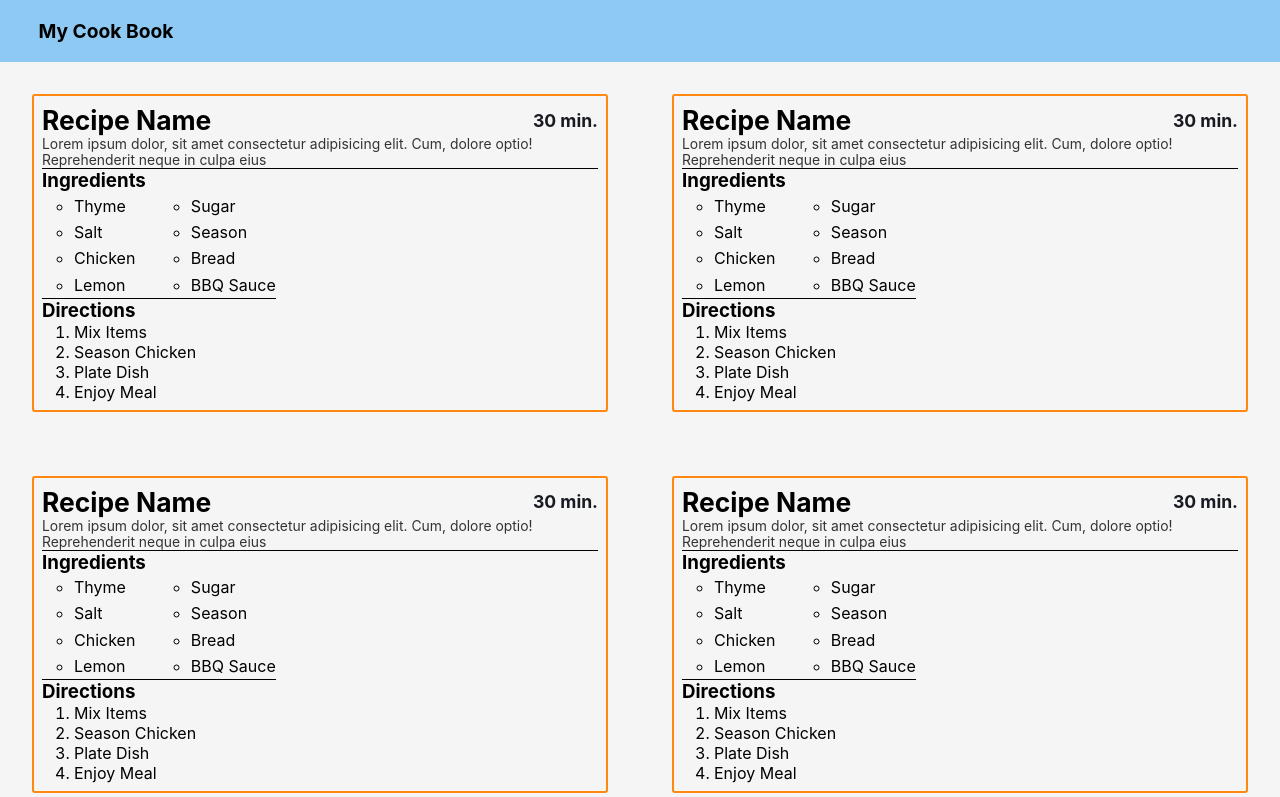
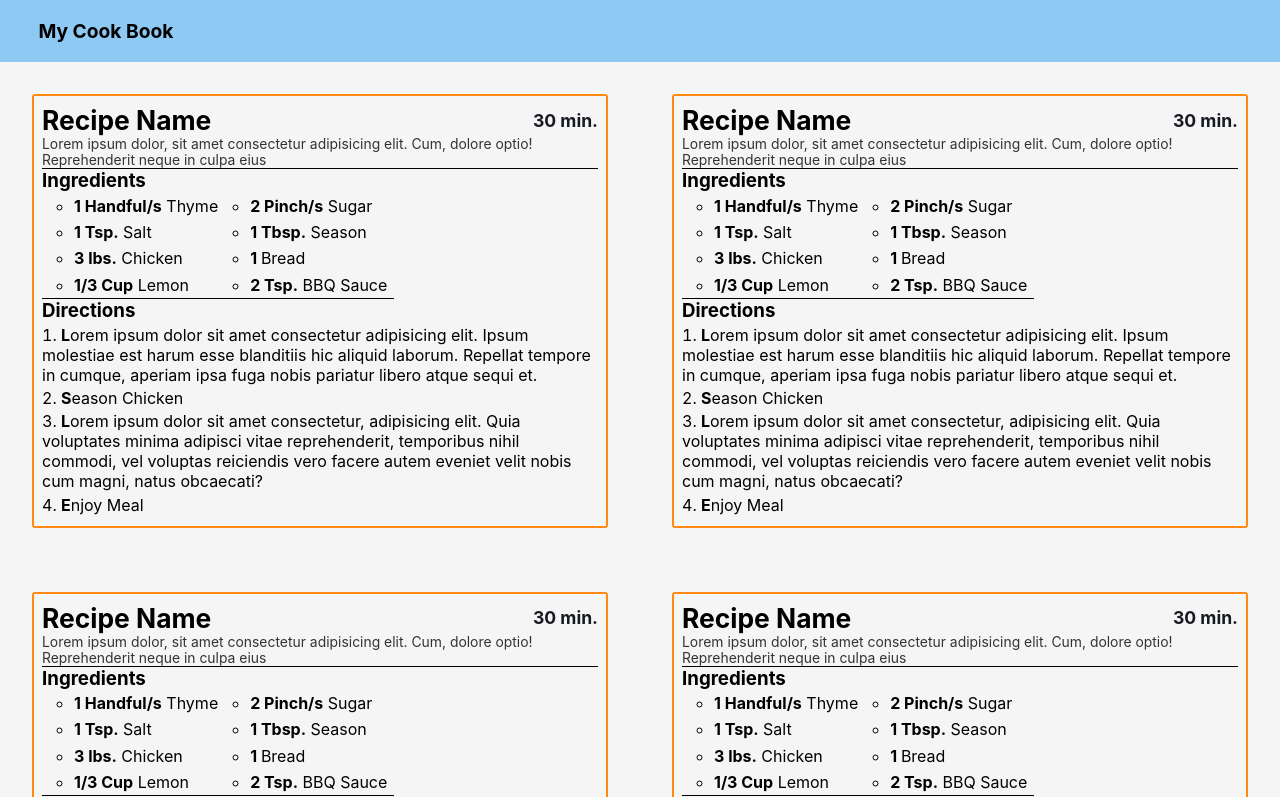
Before and after one commit to erikgalindo40/Full-Stack-Cook-Book, a React (Create React App) app in the folder frontend/: page /Dashboard in a window 1280 px wide. Shown: the top 797 px of the page. Built offline with nearby package versions, Linux system fonts and the light colour scheme.

Commit message:
improve recipe styles

```diff
--- a/frontend/src/App.css
+++ b/frontend/src/App.css
@@ -176,14 +176,19 @@ html, body, .App {
   margin-left: 2em;
   padding-block: .2em;
 }
+.ingredient-amount{
+  font-weight: bold;
+}
+.ingredient-unit{
+  font-weight: bold;
+}
 .recipe-directions {
   list-style-type: decimal;
 }
 .recipe-direction {
-  margin-left: 2em;
+  list-style-position: inside;
+  margin-block: .2em;
 }
-/**********************
-    DASHBOARD STYLES
-***********************/
-.dashboard-container {
+.recipe-direction::first-letter {
+  font-weight: bold;
 }
--- a/frontend/src/pages/Dashboard.jsx
+++ b/frontend/src/pages/Dashboard.jsx
@@ -12,20 +12,52 @@ function Dashboard() {
             <p className='recipe-description'>Lorem ipsum dolor, sit amet consectetur adipisicing elit. Cum, dolore optio! Reprehenderit neque in culpa eius</p>
             <h3>Ingredients</h3>
             <ul className="recipe-ingredients">
-              <li className="recipe-ingredient">Thyme</li>
-              <li className="recipe-ingredient">Sugar</li>
-              <li className="recipe-ingredient">Salt</li>
-              <li className="recipe-ingredient">Season</li>
-              <li className="recipe-ingredient">Chicken</li>
-              <li className="recipe-ingredient">Bread</li>
-              <li className="recipe-ingredient">Lemon</li>
-              <li className="recipe-ingredient">BBQ Sauce</li>
+              <li className="recipe-ingredient">
+                <span className='ingredient-amount'>1 </span>
+                <span className='ingredient-unit'>Handful/s</span>
+                <span className='ingredient-name'> Thyme</span>
+              </li>
+              <li className="recipe-ingredient">
+                <span className='ingredient-amount'>2 </span>
+                <span className='ingredient-unit'>Pinch/s</span>
+                <span className='ingredient-name'> Sugar</span>
+              </li>
+              <li className="recipe-ingredient">
+                <span className='ingredient-amount'>1 </span>
+                <span className='ingredient-unit'>Tsp.</span>
+                <span className='ingredient-name'> Salt</span>
+              </li>
+              <li className="recipe-ingredient">
+                <span className='ingredient-amount'>1 </span>
+                <span className='ingredient-unit'>Tbsp.</span>
+                <span className='ingredient-name'> Season</span>
+              </li>
+              <li className="recipe-ingredient">
+                <span className='ingredient-amount'>3 </span>
+                <span className='ingredient-unit'>lbs.</span>
+                <span className='ingredient-name'> Chicken</span>
+              </li>
+              <li className="recipe-ingredient">
+                <span className='ingredient-amount'>1 </span>
+                <span className='ingredient-unit'></span>
+                <span className='ingredient-name'> Bread</span>
+              </li>
+              <li className="recipe-ingredient">
+                <span className='ingredient-amount'>1/3 </span>
+                <span className='ingredient-unit'>Cup</span>
+                <span className='ingredient-name'> Lemon</span>
+              </li>
+              <li className="recipe-ingredient">
+                <span className='ingredient-amount'>2 </span>
+                <span className='ingredient-unit'>Tsp.</span>
+                <span className='ingredient-name'> BBQ Sauce</span>
+              </li>
             </ul>
             <ol className='recipe-directions'>
               <h3>Directions</h3>
-              <li className="recipe-direction">Mix Items</li>
+              <li className="recipe-direction">Lorem ipsum dolor sit amet consectetur adipisicing elit. Ipsum molestiae est harum esse blanditiis hic aliquid laborum. Repellat tempore in cumque, aperiam ipsa fuga nobis pariatur libero atque sequi et.</li>
               <li className="recipe-direction">Season Chicken</li>
-              <li className="recipe-direction">Plate Dish</li>
+              <li className="recipe-direction">Lorem ipsum dolor sit amet consectetur, adipisicing elit. Quia voluptates minima adipisci vitae reprehenderit, temporibus nihil commodi, vel voluptas reiciendis vero facere autem eveniet velit nobis cum magni, natus obcaecati?</li>
               <li className="recipe-direction">Enjoy Meal</li>
             </ol>
           </li>
@@ -37,20 +69,52 @@ function Dashboard() {
             <p className='recipe-description'>Lorem ipsum dolor, sit amet consectetur adipisicing elit. Cum, dolore optio! Reprehenderit neque in culpa eius</p>
             <h3>Ingredients</h3>
             <ul className="recipe-ingredients">
-              <li className="recipe-ingredient">Thyme</li>
-              <li className="recipe-ingredient">Sugar</li>
-              <li className="recipe-ingredient">Salt</li>
-              <li className="recipe-ingredient">Season</li>
-              <li className="recipe-ingredient">Chicken</li>
-              <li className="recipe-ingredient">Bread</li>
-              <li className="recipe-ingredient">Lemon</li>
-              <li className="recipe-ingredient">BBQ Sauce</li>
+              <li className="recipe-ingredient">
+                <span className='ingredient-amount'>1 </span>
+                <span className='ingredient-unit'>Handful/s</span>
+                <span className='ingredient-name'> Thyme</span>
+              </li>
+              <li className="recipe-ingredient">
+                <span className='ingredient-amount'>2 </span>
+                <span className='ingredient-unit'>Pinch/s</span>
+                <span className='ingredient-name'> Sugar</span>
+              </li>
+              <li className="recipe-ingredient">
+                <span className='ingredient-amount'>1 </span>
+                <span className='ingredient-unit'>Tsp.</span>
+                <span className='ingredient-name'> Salt</span>
+              </li>
+              <li className="recipe-ingredient">
+                <span className='ingredient-amount'>1 </span>
+                <span className='ingredient-unit'>Tbsp.</span>
+                <span className='ingredient-name'> Season</span>
+              </li>
+              <li className="recipe-ingredient">
+                <span className='ingredient-amount'>3 </span>
+                <span className='ingredient-unit'>lbs.</span>
+                <span className='ingredient-name'> Chicken</span>
+              </li>
+              <li className="recipe-ingredient">
+                <span className='ingredient-amount'>1 </span>
+                <span className='ingredient-unit'></span>
+                <span className='ingredient-name'> Bread</span>
+              </li>
+              <li className="recipe-ingredient">
+                <span className='ingredient-amount'>1/3 </span>
+                <span className='ingredient-unit'>Cup</span>
+                <span className='ingredient-name'> Lemon</span>
+              </li>
+              <li className="recipe-ingredient">
+                <span className='ingredient-amount'>2 </span>
+                <span className='ingredient-unit'>Tsp.</span>
+                <span className='ingredient-name'> BBQ Sauce</span>
+              </li>
             </ul>
             <ol className='recipe-directions'>
               <h3>Directions</h3>
-              <li className="recipe-direction">Mix Items</li>
+              <li className="recipe-direction">Lorem ipsum dolor sit amet consectetur adipisicing elit. Ipsum molestiae est harum esse blanditiis hic aliquid laborum. Repellat tempore in cumque, aperiam ipsa fuga nobis pariatur libero atque sequi et.</li>
               <li className="recipe-direction">Season Chicken</li>
-              <li className="recipe-direction">Plate Dish</li>
+              <li className="recipe-direction">Lorem ipsum dolor sit amet consectetur, adipisicing elit. Quia voluptates minima adipisci vitae reprehenderit, temporibus nihil commodi, vel voluptas reiciendis vero facere autem eveniet velit nobis cum magni, natus obcaecati?</li>
               <li className="recipe-direction">Enjoy Meal</li>
             </ol>
           </li>
@@ -62,20 +126,52 @@ function Dashboard() {
             <p className='recipe-description'>Lorem ipsum dolor, sit amet consectetur adipisicing elit. Cum, dolore optio! Reprehenderit neque in culpa eius</p>
             <h3>Ingredients</h3>
             <ul className="recipe-ingredients">
-              <li className="recipe-ingredient">Thyme</li>
-              <li className="recipe-ingredient">Sugar</li>
-              <li className="recipe-ingredient">Salt</li>
-              <li className="recipe-ingredient">Season</li>
-              <li className="recipe-ingredient">Chicken</li>
-              <li className="recipe-ingredient">Bread</li>
-              <li className="recipe-ingredient">Lemon</li>
-              <li className="recipe-ingredient">BBQ Sauce</li>
+              <li className="recipe-ingredient">
+                <span className='ingredient-amount'>1 </span>
+                <span className='ingredient-unit'>Handful/s</span>
+                <span className='ingredient-name'> Thyme</span>
+              </li>
+              <li className="recipe-ingredient">
+                <span className='ingredient-amount'>2 </span>
+                <span className='ingredient-unit'>Pinch/s</span>
+                <span className='ingredient-name'> Sugar</span>
+              </li>
+              <li className="recipe-ingredient">
+                <span className='ingredient-amount'>1 </span>
+                <span className='ingredient-unit'>Tsp.</span>
+                <span className='ingredient-name'> Salt</span>
+              </li>
+              <li className="recipe-ingredient">
+                <span className='ingredient-amount'>1 </span>
+                <span className='ingredient-unit'>Tbsp.</span>
+                <span className='ingredient-name'> Season</span>
+              </li>
+              <li className="recipe-ingredient">
+                <span className='ingredient-amount'>3 </span>
+                <span className='ingredient-unit'>lbs.</span>
+                <span className='ingredient-name'> Chicken</span>
+              </li>
+              <li className="recipe-ingredient">
+                <span className='ingredient-amount'>1 </span>
+                <span className='ingredient-unit'></span>
+                <span className='ingredient-name'> Bread</span>
+              </li>
+              <li className="recipe-ingredient">
+                <span className='ingredient-amount'>1/3 </span>
+                <span className='ingredient-unit'>Cup</span>
+                <span className='ingredient-name'> Lemon</span>
+              </li>
+              <li className="recipe-ingredient">
+                <span className='ingredient-amount'>2 </span>
+                <span className='ingredient-unit'>Tsp.</span>
+                <span className='ingredient-name'> BBQ Sauce</span>
+              </li>
             </ul>
             <ol className='recipe-directions'>
               <h3>Directions</h3>
-              <li className="recipe-direction">Mix Items</li>
+              <li className="recipe-direction">Lorem ipsum dolor sit amet consectetur adipisicing elit. Ipsum molestiae est harum esse blanditiis hic aliquid laborum. Repellat tempore in cumque, aperiam ipsa fuga nobis pariatur libero atque sequi et.</li>
               <li className="recipe-direction">Season Chicken</li>
-              <li className="recipe-direction">Plate Dish</li>
+              <li className="recipe-direction">Lorem ipsum dolor sit amet consectetur, adipisicing elit. Quia voluptates minima adipisci vitae reprehenderit, temporibus nihil commodi, vel voluptas reiciendis vero facere autem eveniet velit nobis cum magni, natus obcaecati?</li>
               <li className="recipe-direction">Enjoy Meal</li>
             </ol>
           </li>
@@ -87,20 +183,52 @@ function Dashboard() {
             <p className='recipe-description'>Lorem ipsum dolor, sit amet consectetur adipisicing elit. Cum, dolore optio! Reprehenderit neque in culpa eius</p>
             <h3>Ingredients</h3>
             <ul className="recipe-ingredients">
-              <li className="recipe-ingredient">Thyme</li>
-              <li className="recipe-ingredient">Sugar</li>
-              <li className="recipe-ingredient">Salt</li>
-              <li className="recipe-ingredient">Season</li>
-              <li className="recipe-ingredient">Chicken</li>
-              <li className="recipe-ingredient">Bread</li>
-              <li className="recipe-ingredient">Lemon</li>
-              <li className="recipe-ingredient">BBQ Sauce</li>
+              <li className="recipe-ingredient">
+                <span className='ingredient-amount'>1 </span>
+                <span className='ingredient-unit'>Handful/s</span>
+                <span className='ingredient-name'> Thyme</span>
+              </li>
+              <li className="recipe-ingredient">
+                <span className='ingredient-amount'>2 </span>
+                <span className='ingredient-unit'>Pinch/s</span>
+                <span className='ingredient-name'> Sugar</span>
+              </li>
+              <li className="recipe-ingredient">
+                <span className='ingredient-amount'>1 </span>
+                <span className='ingredient-unit'>Tsp.</span>
+                <span className='ingredient-name'> Salt</span>
+              </li>
+              <li className="recipe-ingredient">
+                <span className='ingredient-amount'>1 </span>
+                <span className='ingredient-unit'>Tbsp.</span>
+                <span className='ingredient-name'> Season</span>
+              </li>
+              <li className="recipe-ingredient">
+                <span className='ingredient-amount'>3 </span>
+                <span className='ingredient-unit'>lbs.</span>
+                <span className='ingredient-name'> Chicken</span>
+              </li>
+              <li className="recipe-ingredient">
+                <span className='ingredient-amount'>1 </span>
+                <span className='ingredient-unit'></span>
+                <span className='ingredient-name'> Bread</span>
+              </li>
+              <li className="recipe-ingredient">
+                <span className='ingredient-amount'>1/3 </span>
+                <span className='ingredient-unit'>Cup</span>
+                <span className='ingredient-name'> Lemon</span>
+              </li>
+              <li className="recipe-ingredient">
+                <span className='ingredient-amount'>2 </span>
+                <span className='ingredient-unit'>Tsp.</span>
+                <span className='ingredient-name'> BBQ Sauce</span>
+              </li>
             </ul>
             <ol className='recipe-directions'>
               <h3>Directions</h3>
-              <li className="recipe-direction">Mix Items</li>
+              <li className="recipe-direction">Lorem ipsum dolor sit amet consectetur adipisicing elit. Ipsum molestiae est harum esse blanditiis hic aliquid laborum. Repellat tempore in cumque, aperiam ipsa fuga nobis pariatur libero atque sequi et.</li>
               <li className="recipe-direction">Season Chicken</li>
-              <li className="recipe-direction">Plate Dish</li>
+              <li className="recipe-direction">Lorem ipsum dolor sit amet consectetur, adipisicing elit. Quia voluptates minima adipisci vitae reprehenderit, temporibus nihil commodi, vel voluptas reiciendis vero facere autem eveniet velit nobis cum magni, natus obcaecati?</li>
               <li className="recipe-direction">Enjoy Meal</li>
             </ol>
           </li>
```
